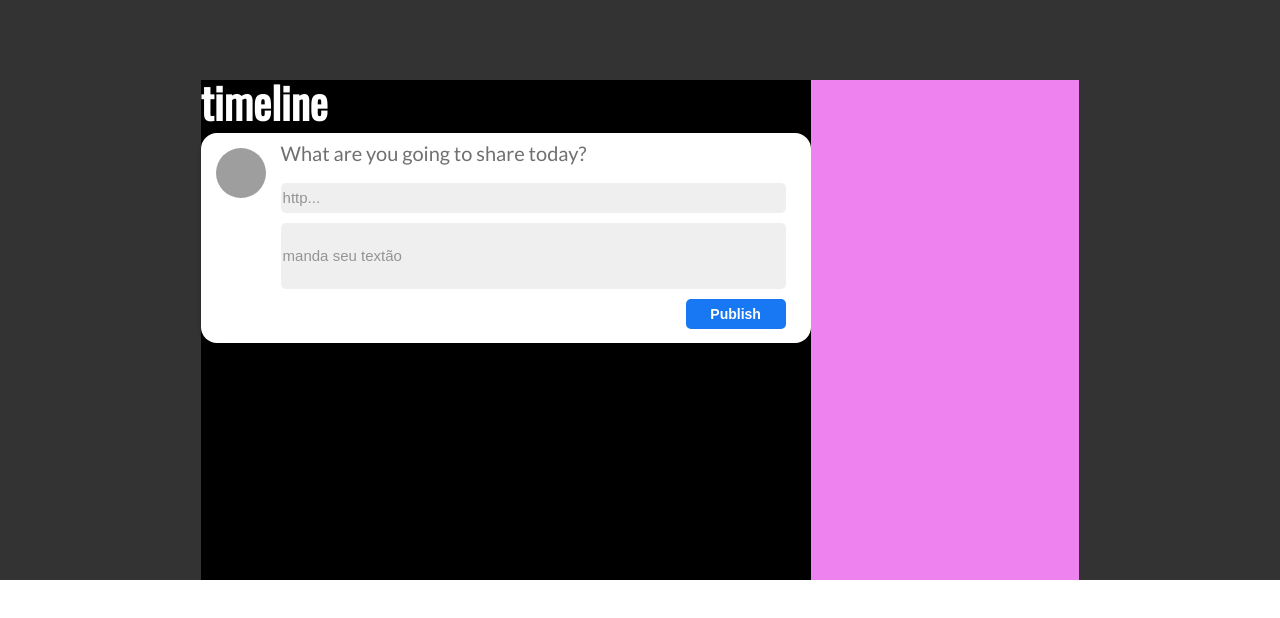
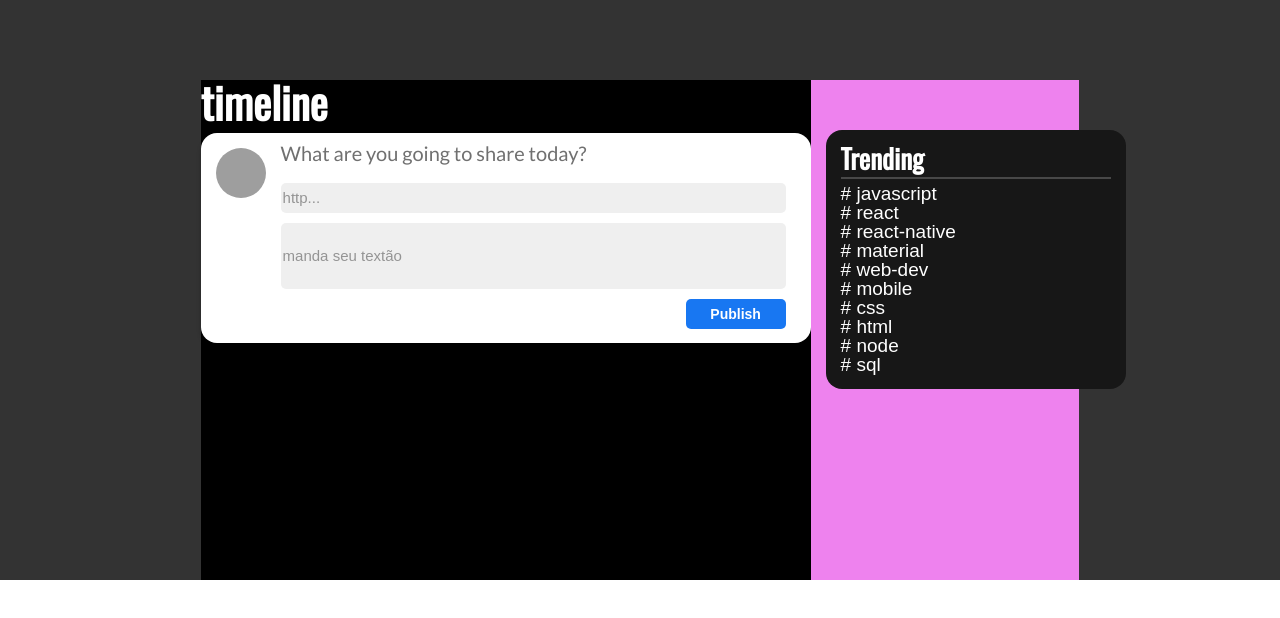
Before and after one commit to julianof03/projeto17-linkr-front, a React (Create React App) app: page / in a window 1280 px wide. Shown: the top 618 px of the page. Built offline with nearby package versions, Linux system fonts and the light colour scheme; grey boxes are pictures that could not be loaded.

Commit message:
error promise publish post

```diff
--- a/src/Components/FormBox/FormBox.js
+++ b/src/Components/FormBox/FormBox.js
@@ -1,8 +1,10 @@
 import { useState } from "react";
 import styled from "styled-components";
 import axios from "axios";
+import { useNavigate } from "react-router-dom"
 
 export default function FormBox() {
+    const navigate = useNavigate()
 
     const [disable, setDisable] = useState(false)
     const [form, setForm] = useState({ link: '', text: ''})
--- a/src/Pages/TimeLine.js
+++ b/src/Pages/TimeLine.js
@@ -58,6 +58,7 @@ export default function TimeLine() {
 
             <AsideContent>
                 <TrendingWrapper>
+                    <Trending/>
                 </TrendingWrapper>
             </AsideContent>
 
```
